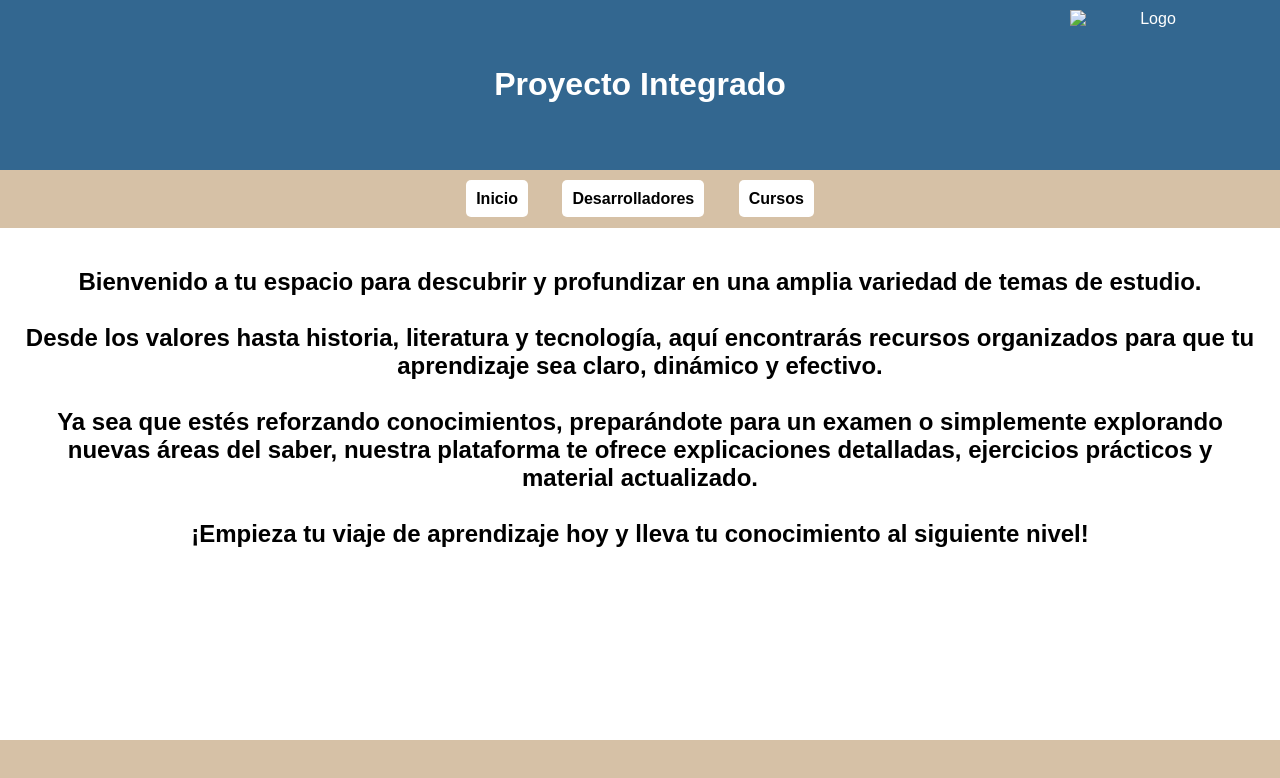
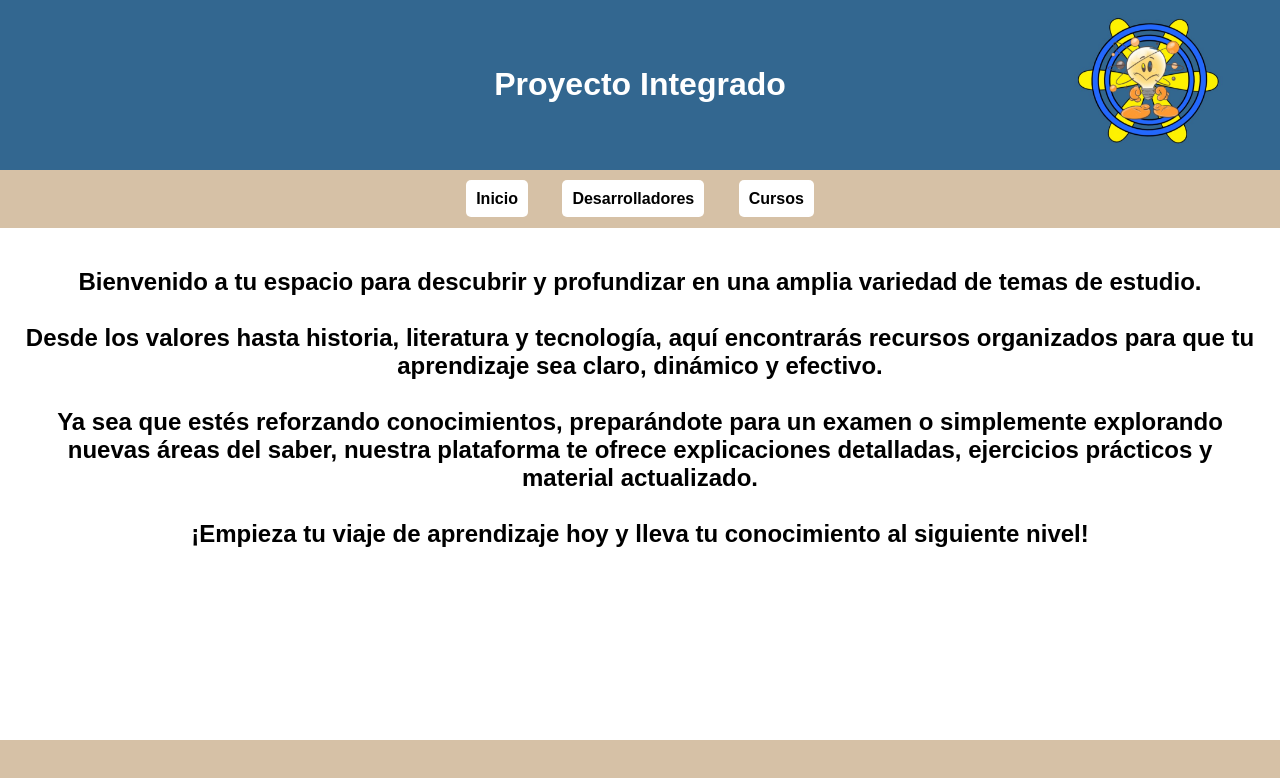
Before and after one commit to tech-01-proyect/Grupo01, a plain HTML site: page index.html in a window 1280 px wide. Drawn offline with Linux system fonts and the light colour scheme.

Commit message:
Update index.html

```diff
--- a/index.html
+++ b/index.html
@@ -84,7 +84,7 @@
 
     <header>
         <h1>Proyecto Integrado</h1>
-         <img src="multimedia/logo.JPG" alt="Logo" class="logo">
+         <img src="paginas/multimedia/logo.JPG" alt="Logo" class="logo">
     </header>
 
     <nav>
```
